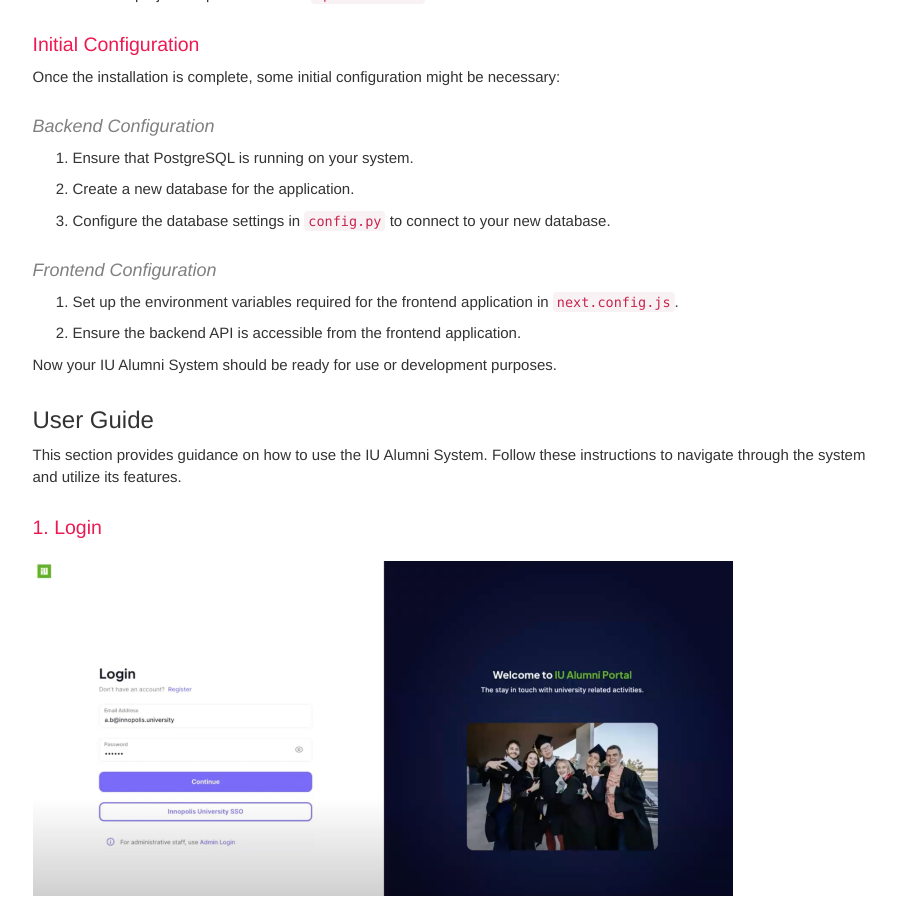
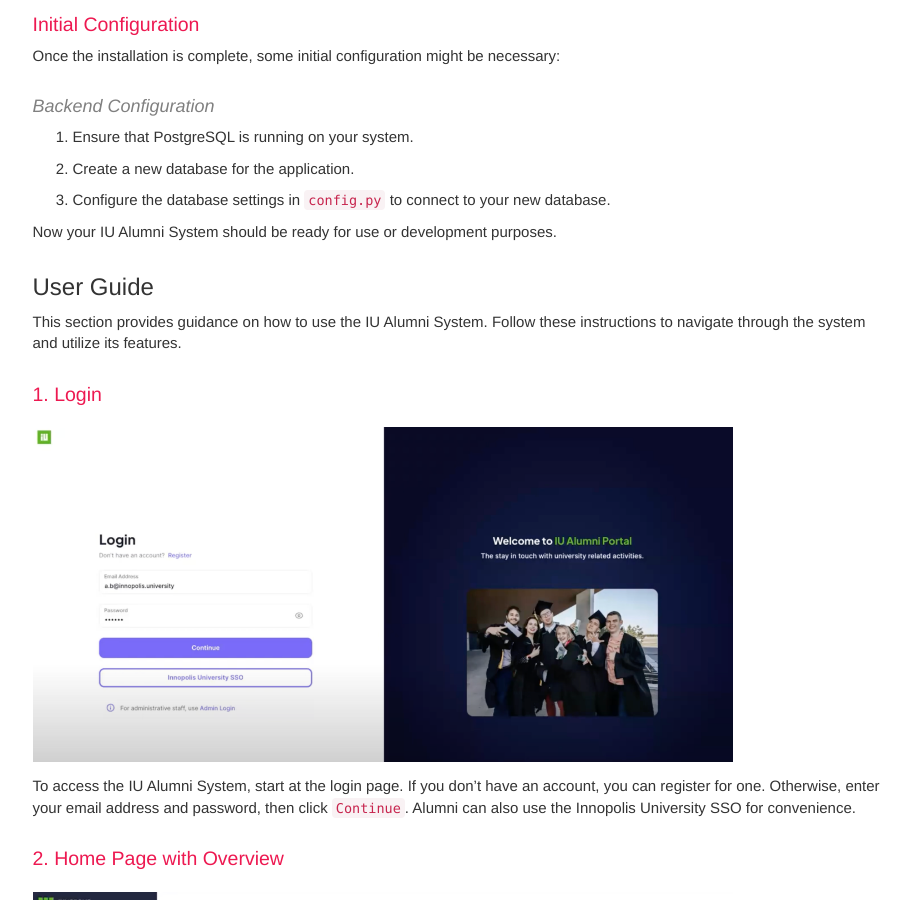
Before and after one commit to Maxkoz777/Maxkoz777.github.io, a Jekyll site: the page built from index.md, in a window 1280 px wide and 900 px high, scrolled down 2324 px. Shown: the whole window, without its empty margins (330-1241 px from the left). Built offline with Jekyll 4.4.1, drawn with Linux system fonts in a browser that asks for light colours; comment, search, counter and statistics services are not loaded; some of the changed text lies outside the part shown.

Commit message:
refactoring

```diff
--- a/index.md
+++ b/index.md
@@ -51,10 +51,6 @@ Once the installation is complete, some initial configuration might be necessary
 1. Ensure that PostgreSQL is running on your system.
 2. Create a new database for the application.
 3. Configure the database settings in `config.py` to connect to your new database.
-
-#### Frontend Configuration
-1. Set up the environment variables required for the frontend application in `next.config.js`.
-2. Ensure the backend API is accessible from the frontend application.
 
 Now your IU Alumni System should be ready for use or development purposes.
 
```
